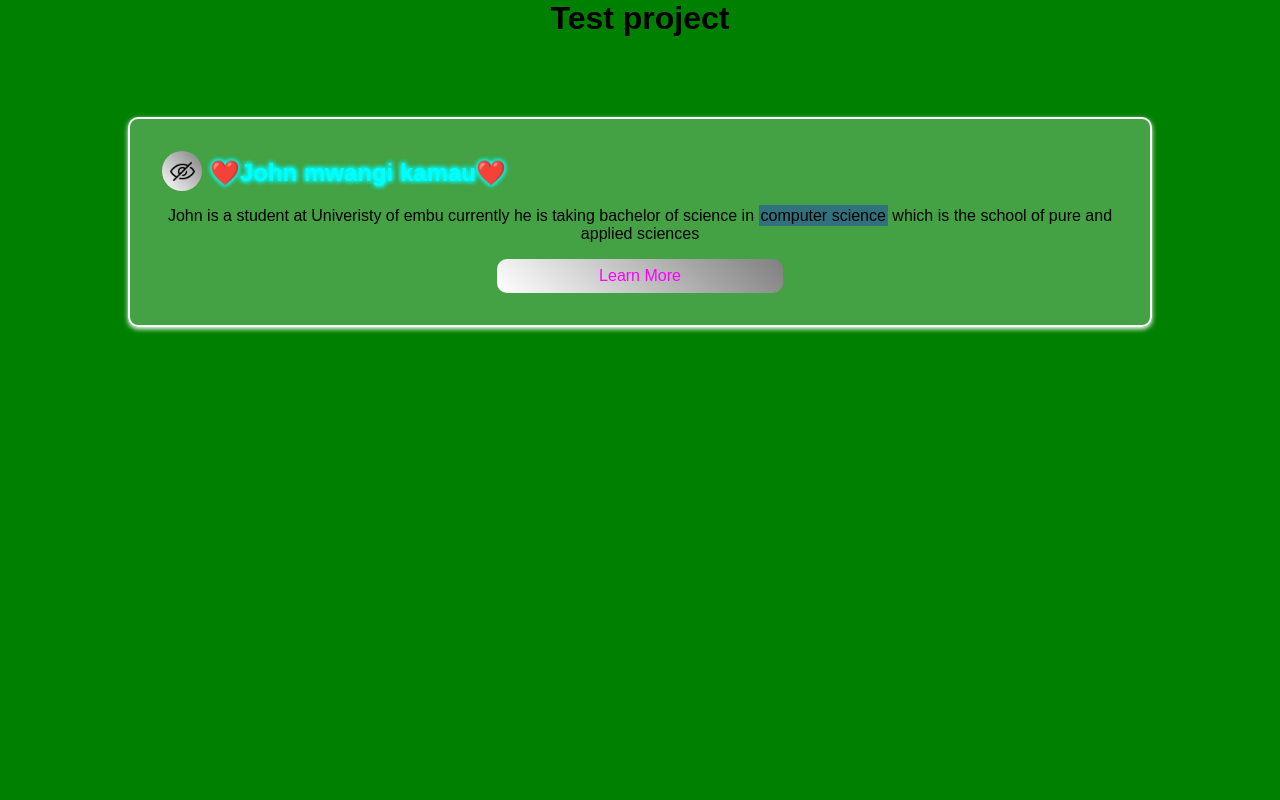
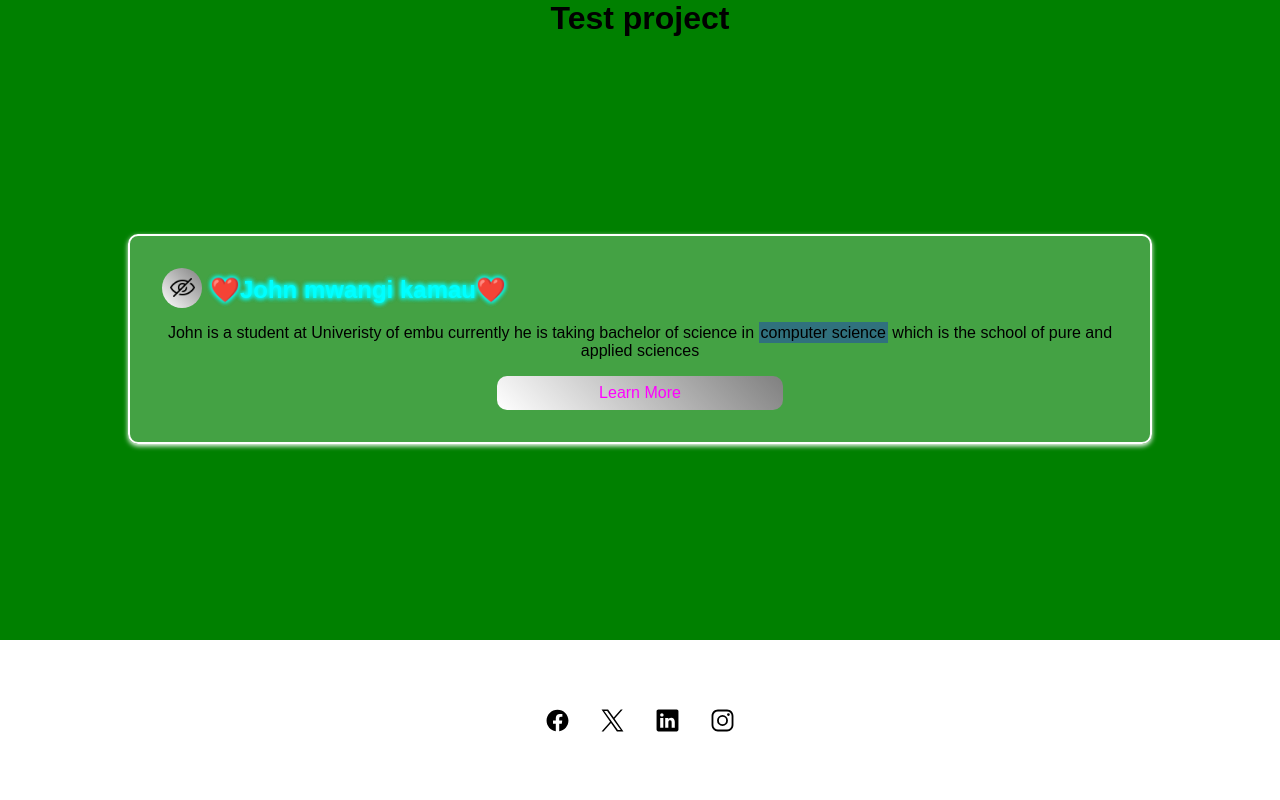
Before and after one commit to JOHN-MWANGI-OSS/Test-project-website, a plain HTML site: page index.html in a window 1280 px wide. Drawn offline with Linux system fonts and the light colour scheme.

Commit message:
added the social icons on the footer

```diff
--- a/index.html
+++ b/index.html
@@ -19,7 +19,15 @@
         and applied sciences
       </p>
 
-    <a href="#" target="_blank">Learn More</a>
-  </div>
+      <a href="#" target="_blank">Learn More</a>
+    </div>
+    <footer>
+      <div class="social-media-icons">
+        <img src="logo-facebook.svg" alt="facebook-logo" width="25px">
+        <img src="logo-x.svg" alt="twitter" width="25px">
+        <img src="logo-linkedin.svg" alt="linkedin-logo" width="25px">
+        <img src="logo-instagram.svg" alt="instagram-logo" width="25px">
+      </div>
+    </footer>
   </body>
 </html>
--- a/styles.css
+++ b/styles.css
@@ -8,6 +8,11 @@ body {
   background-color: green;
   font-family: Arial, Helvetica, sans-serif;
   font-size: inherit;
+  display: flex;
+  flex-direction: column;
+  justify-content: space-between;
+  align-items: center;
+  height: 100vh;
 }
 
 .box {
@@ -86,3 +91,18 @@ a[href="#heading"]:hover {
 h1 {
   text-align: center;
 }
+
+.social-media-icons {
+  height: 100%;
+  display: flex;
+  flex-direction: row;
+  justify-content: center;
+  gap: 30px;
+  align-items: center;
+}
+
+footer {
+  width: 100%;
+  height: 20%;
+  background-color: white;
+}
```
